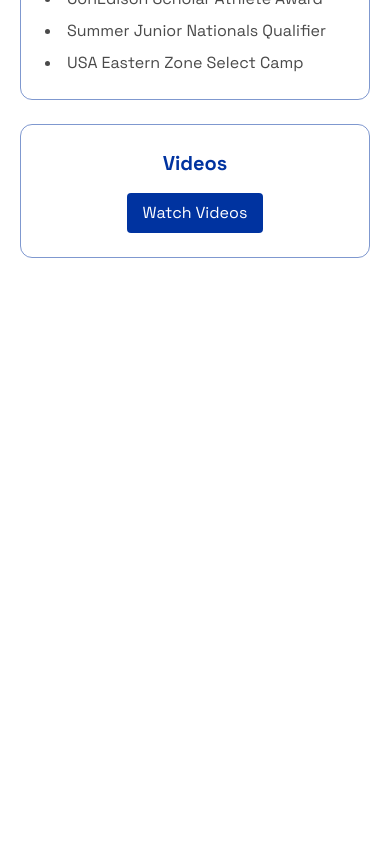
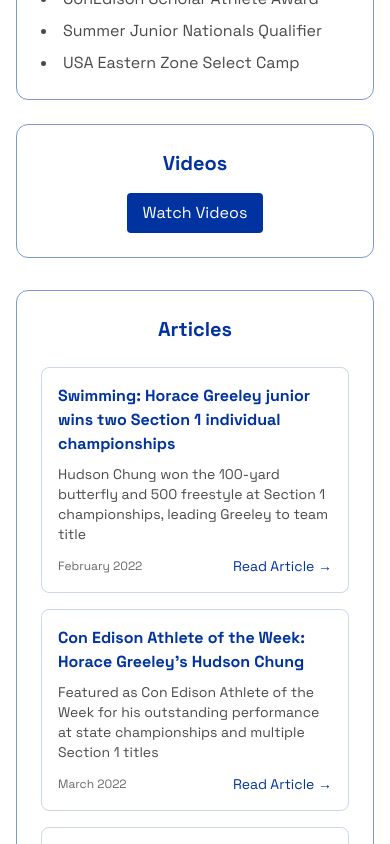
Before and after one commit to HD50N/hudsonchung-portfolio, a React (Vite) app: page / in a window 390 px wide. Shown: the part 8041-8885 px from the top of the page. Before the commit the page ends 8411 px from the top, so only its background shows below. Built offline with nearby package versions, Linux system fonts and the light colour scheme.

Commit message:
article section

```diff
--- a/index.html
+++ b/index.html
@@ -2,7 +2,7 @@
 <html lang="en">
     <head>
         <meta charset="UTF-8" />
-        <link rel="icon" type="image/svg+xml" href="/vite.svg" />
+        <link rel="icon" type="image/jpeg" href="/hudsonheadshot.jpg" />
         <meta name="viewport" content="width=device-width, initial-scale=1.0" />
         <title>Hudson's Website</title>
         <link href="https://fonts.googleapis.com/css2?family=Space+Grotesk:wght@400;700&display=swap" rel="stylesheet">
--- a/src/components/sections/Swimming.jsx
+++ b/src/components/sections/Swimming.jsx
@@ -6,6 +6,45 @@ export const Swimming = () => {
         "ConEdison Scholar Athlete Award",
         "Summer Junior Nationals Qualifier",
         "USA Eastern Zone Select Camp"
+    ];
+
+    const articles = [
+        {
+            title: "Swimming: Horace Greeley junior wins two Section 1 individual championships",
+            description: "Hudson Chung won the 100-yard butterfly and 500 freestyle at Section 1 championships, leading Greeley to team title",
+            link: "https://www.lohud.com/story/sports/high-school/swimming/2022/02/09/swimming-greeley-junior-hudson-chung-won-four-section-1-titles/6682148001/",
+            date: "February 2022"
+        },
+        {
+            title: "Con Edison Athlete of the Week: Horace Greeley's Hudson Chung",
+            description: "Featured as Con Edison Athlete of the Week for his outstanding performance at state championships and multiple Section 1 titles",
+            link: "https://www.lohud.com/story/sports/high-school/swimming/2022/03/11/con-edison-athlete-week-horace-greeley-swimmer-hudson-chung/9447208002/",
+            date: "March 2022"
+        },
+        {
+            title: "Con Edison Scholar Athlete Week Video",
+            description: "Video feature highlighting Hudson's achievements as Con Edison Scholar Athlete of the Week",
+            link: "https://www.facebook.com/watch/?v=793296652043338",
+            date: "March 2022"
+        },
+        {
+            title: "Greeley Boys Swim and Dive Team Coverage",
+            description: "Local press coverage of the Horace Greeley boys swimming and diving team's achievements",
+            link: "https://www.theinsidepress.com/tag/greeley-boys-swim-and-dive-team/",
+            date: "2022-2023"
+        },
+        {
+            title: "Boys swimming: Horace Greeley successfully defends state championship",
+            description: "Hudson Chung and the 400-yard freestyle relay team won their second straight NYSPHSAA championship, breaking multiple records",
+            link: "https://www.lohud.com/story/sports/high-school/swimming/2023/03/04/section-1-swimming-horace-greeley-defends-ny-state-title/69956155007/",
+            date: "March 2023"
+        },
+        {
+            title: "Horace Greeley Boys Defend New York High School State Title in Dominant Fashion",
+            description: "SwimSwam coverage of Greeley's dominant performance at the NYSPHSAA state championships",
+            link: "https://swimswam.com/horace-greeley-boys-defend-new-york-high-school-state-title-in-dominant-fashion/",
+            date: "March 2023"
+        }
     ];
 
     return (
@@ -46,6 +85,34 @@ export const Swimming = () => {
                         </div>
                     </div>
                 </div>
+
+                {/* Articles Section */}
+                <div className="w-full">
+                    <div className="p-6 rounded-xl border-[#0033A0]/50 border hover:-translate-y-1 hover:border-[#0033A0] hover:shadow-[0_2px_8px_rgba(0, 51, 160, 0.2)] transition-all">
+                        <h2 className="text-xl font-bold mb-6 text-[#0033A0] text-center">
+                            Articles
+                        </h2>
+                        <div className="grid grid-cols-1 md:grid-cols-3 gap-4">
+                            {articles.map((article, index) => (
+                                <div key={index} className="p-4 rounded-lg border border-[#0033A0]/20 hover:border-[#0033A0] hover:shadow-[0_2px_8px_rgba(0, 51, 160, 0.1)] transition-all flex flex-col">
+                                    <h3 className="font-semibold text-[#0033A0] mb-2">{article.title}</h3>
+                                    <p className="text-sm text-[#4A4A4A] mb-3 flex-grow">{article.description}</p>
+                                    <div className="flex justify-between items-center mt-auto">
+                                        <span className="text-xs text-[#666]">{article.date}</span>
+                                        <a
+                                            href={article.link}
+                                            target="_blank"
+                                            rel="noopener noreferrer"
+                                            className="text-[#0033A0] text-sm font-medium hover:text-[#00BFFF] transition-colors"
+                                        >
+                                            {article.link.includes('facebook.com/watch') ? 'Watch Video →' : 'Read Article →'}
+                                        </a>
+                                    </div>
+                                </div>
+                            ))}
+                        </div>
+                    </div>
+                </div>
             </div>
         </section>
     )
```
Also changed, not shown: public/hudsonheadshot.jpg (added).
